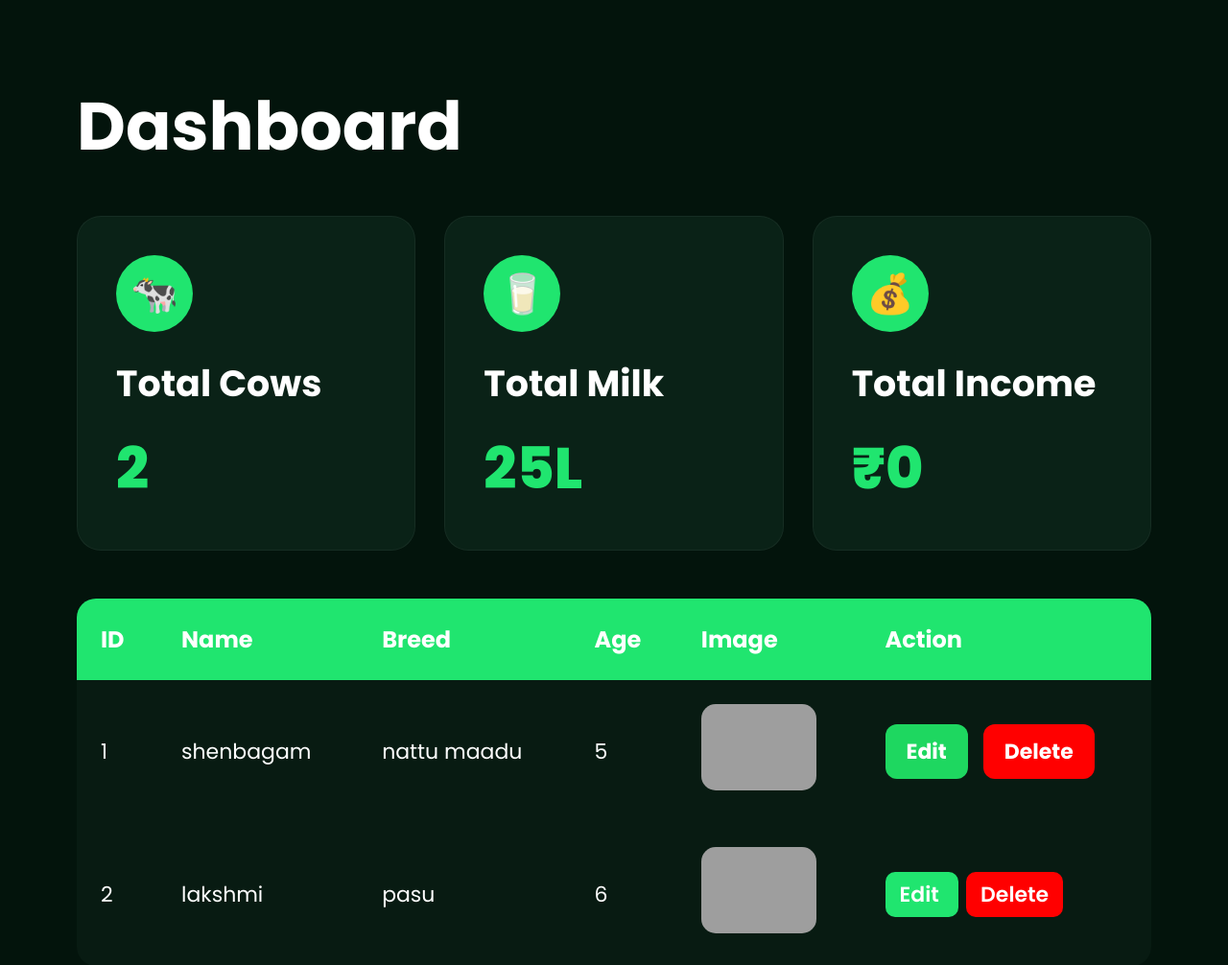
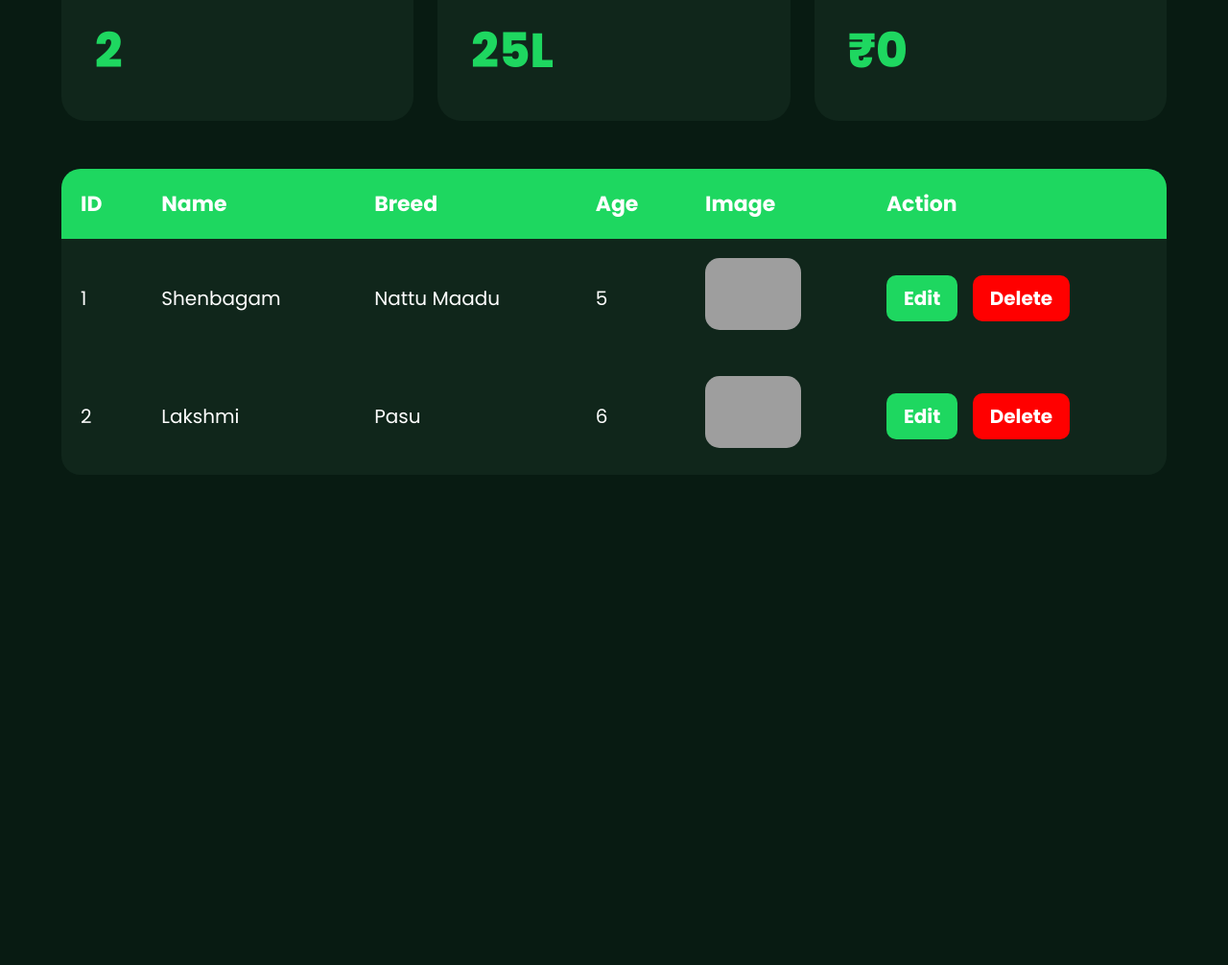
Before and after one commit to Kiyyappan973/smart-dairy-farm, a Flask app: page / in a window 1280 px wide. Shown: the part 801-1807 px from the top of the page at 96% size. After the commit the page ends 1268 px from the top, so only its background shows below. Run offline with Flask 3, Linux system fonts and the light colour scheme; the visitor is signed in with stand-in values (Sample User, id 1); data comes from the database, SQL or seed files in the repository; grey boxes are pictures that could not be loaded.

Commit message:
fixed action buttons

```diff
--- a/templates/home.html
+++ b/templates/home.html
@@ -17,180 +17,150 @@
         }
 
         body{
-            background:#03140c;
+            background:#081b12;
             color:white;
-            overflow-x:hidden;
         }
 
         nav{
             width:100%;
-            height:90px;
+            padding:20px 5%;
             display:flex;
+            justify-content:space-between;
             align-items:center;
-            justify-content:space-between;
-            padding:0 80px;
-            position:fixed;
+            position:relative;
+            overflow:hidden;
+        }
+
+        .nav-bg-slider{
+            position:absolute;
             top:0;
             left:0;
-            z-index:1000;
-            background:rgba(0,0,0,0.45);
-            backdrop-filter:blur(10px);
+            width:100%;
+            height:100%;
+            background-size:cover;
+            background-position:center;
+            animation:slider 15s infinite;
+            z-index:-1;
+            opacity:0.45;
+        }
+
+        @keyframes slider{
+
+        0%{
+        background-image:url('https://encrypted-tbn0.gstatic.com/images?q=tbn:ANd9GcTuBy1LWYk4XvwZ9b3XgTQtBx5kHFwkDwfYtr6I-VR_lA&s=10');
+        }
+
+        33%{
+        background-image:url('https://encrypted-tbn0.gstatic.com/images?q=tbn:ANd9GcRaIakCGKpsmtGUuUAtVAX-bLp1LVOZ5lRTAyEzgIObAg&s=10');
+        }
+
+        66%{
+        background-image:url('https://encrypted-tbn0.gstatic.com/images?q=tbn:ANd9GcS8IUZC5Mqh788Eu-iHIZaax4st_Y7rrLhiZP8laswH5g&s=10');
+        }
+
+        100%{
+        background-image:url('https://encrypted-tbn0.gstatic.com/images?q=tbn:ANd9GcTuBy1LWYk4XvwZ9b3XgTQtBx5kHFwkDwfYtr6I-VR_lA&s=10');
+        }
+
         }
 
         .logo{
-            font-size:48px;
+            font-size:42px;
             font-weight:800;
+            color:white;
+            z-index:2;
         }
 
         .logo span{
-            color:#20e56f;
+            color:#1ed760;
         }
 
         nav ul{
             display:flex;
-            gap:50px;
+            gap:40px;
             list-style:none;
+            z-index:2;
         }
 
         nav ul li a{
             text-decoration:none;
             color:white;
-            font-size:28px;
-            font-weight:600;
+            font-size:20px;
+            font-weight:700;
         }
 
         .profile img{
             width:70px;
-            height:70px;
             border-radius:50%;
-            border:3px solid #20e56f;
+            border:3px solid #1ed760;
+            position:relative;
+            z-index:2;
         }
 
         .hero{
-            width:100%;
-            height:100vh;
-            position:relative;
-            display:flex;
-            align-items:center;
-            padding:0 80px;
-            overflow:hidden;
+            padding:80px 5%;
         }
 
-        .hero::before{
-            content:'';
-            position:absolute;
-            width:100%;
-            height:100%;
-            top:0;
-            left:0;
-            background:
-            linear-gradient(rgba(0,0,0,0.6),rgba(0,0,0,0.6)),
-            url('https://images.unsplash.com/photo-1500595046743-cd271d694d30?q=80&w=1600');
-            background-size:cover;
-            background-position:center;
-            animation:bgzoom 15s infinite alternate;
+        .hero h1{
+            font-size:90px;
+            line-height:100px;
         }
 
-        @keyframes bgzoom{
-            0%{
-                transform:scale(1);
-            }
-
-            100%{
-                transform:scale(1.08);
-            }
+        .hero h1 span{
+            color:#1ed760;
         }
 
-        .hero-text{
-            position:relative;
-            z-index:2;
-            max-width:750px;
-        }
-
-        .hero-text h1{
-            font-size:110px;
-            line-height:120px;
-            font-weight:800;
-        }
-
-        .hero-text span{
-            color:#20e56f;
-        }
-
-        .hero-text p{
-            margin-top:25px;
-            font-size:28px;
-            line-height:45px;
-            color:#d8d8d8;
+        .hero p{
+            margin-top:20px;
+            font-size:24px;
+            color:#d7d7d7;
+            max-width:700px;
+            line-height:40px;
         }
 
         .hero-buttons{
-            margin-top:50px;
+            margin-top:40px;
             display:flex;
-            gap:25px;
+            gap:20px;
         }
 
         .hero-buttons a{
             text-decoration:none;
-            background:#20e56f;
+            background:#1ed760;
             color:white;
-            padding:22px 45px;
-            border-radius:18px;
-            font-size:24px;
+            padding:18px 35px;
+            border-radius:15px;
+            font-size:22px;
             font-weight:700;
-            transition:0.3s;
-        }
-
-        .hero-buttons a:hover{
-            transform:translateY(-5px);
-            box-shadow:0 10px 25px rgba(32,229,111,0.4);
         }
 
         .dashboard{
-            padding:80px;
-        }
-
-        .dashboard h2{
-            font-size:70px;
-            margin-bottom:40px;
+            padding:50px 5%;
         }
 
         .cards{
             display:flex;
-            gap:30px;
+            gap:25px;
             flex-wrap:wrap;
         }
 
         .card{
             flex:1;
-            min-width:280px;
-            background:#0a2217;
-            padding:40px;
+            min-width:250px;
+            background:#10261b;
+            padding:35px;
             border-radius:25px;
-            border:1px solid rgba(255,255,255,0.05);
-        }
-
-        .card-icon{
-            width:80px;
-            height:80px;
-            border-radius:50%;
-            background:#20e56f;
-            display:flex;
-            align-items:center;
-            justify-content:center;
-            font-size:40px;
-            margin-bottom:25px;
         }
 
         .card h3{
-            font-size:38px;
+            font-size:30px;
             margin-bottom:15px;
         }
 
         .card p{
-            font-size:60px;
+            font-size:50px;
+            color:#1ed760;
             font-weight:800;
-            color:#20e56f;
         }
 
         table{
@@ -202,79 +172,41 @@
         }
 
         th{
-            background:#20e56f;
-            padding:25px;
-            font-size:24px;
+            background:#1ed760;
+            padding:20px;
+            font-size:22px;
             text-align:left;
         }
 
         td{
-            padding:25px;
-            font-size:22px;
-            background:#081b12;
+            background:#10261b;
+            padding:20px;
+            font-size:20px;
         }
 
         td img{
-            width:120px;
+            width:100px;
             border-radius:15px;
         }
+
         .edit-btn{
-    background:#1ed760;
-    color:white;
-    padding:12px 22px;
-    border-radius:12px;
-    text-decoration:none;
-    font-weight:700;
-    margin-right:10px;
-    display:inline-block;
-}
+            background:#1ed760;
+            color:white;
+            padding:10px 18px;
+            border-radius:10px;
+            text-decoration:none;
+            font-weight:700;
+            margin-right:10px;
+        }
 
-.delete-btn{
-    background:red;
-    color:white;
-    padding:12px 22px;
-    border-radius:12px;
-    text-decoration:none;
-    font-weight:700;
-    display:inline-block;
-}
-.hero-slider{
-    position:fixed;
-    top:0;
-    left:0;
-    width:100%;
-    height:100vh;
-    z-index:-1;
-    background-size:cover;
-    background-position:center;
-    animation:slideShow 15s infinite;
-}
-
-.overlay{
-    width:100%;
-    height:100%;
-    background:rgba(0,0,0,0.65);
-}
-
-@keyframes slideShow{
-
-0%{
-background-image:url('https://encrypted-tbn0.gstatic.com/images?q=tbn:ANd9GcTuBy1LWYk4XvwZ9b3XgTQtBx5kHFwkDwfYtr6I-VR_lA&s=10');
-}
-
-33%{
-background-image:url('https://encrypted-tbn0.gstatic.com/images?q=tbn:ANd9GcRaIakCGKpsmtGUuUAtVAX-bLp1LVOZ5lRTAyEzgIObAg&s=10');
-}
-
-66%{
-background-image:url('https://encrypted-tbn0.gstatic.com/images?q=tbn:ANd9GcS8IUZC5Mqh788Eu-iHIZaax4st_Y7rrLhiZP8laswH5g&s=10');
-}
-
-100%{
-background-image:url('https://encrypted-tbn0.gstatic.com/images?q=tbn:ANd9GcTuBy1LWYk4XvwZ9b3XgTQtBx5kHFwkDwfYtr6I-VR_lA&s=10');
-}
-
-}
+        .delete-btn{
+            background:red;
+            color:white;
+            padding:10px 18px;
+            border-radius:10px;
+            text-decoration:none;
+            font-weight:700;
+        }
 
     </style>
 
@@ -282,19 +214,9 @@ background-image:url('https://encrypted-tbn0.gstatic.com/images?q=tbn:ANd9GcTuBy
 
 <body>
 
-<div class="hero-slider">
+    <nav>
 
-    <img src="https://encrypted-tbn0.gstatic.com/images?q=tbn:ANd9GcTuBy1LWYk4XvwZ9b3XgTQtBx5kHFwkDwfYtr6I-VR_lA&s=10">
-
-    <img src="https://encrypted-tbn0.gstatic.com/images?q=tbn:ANd9GcRaIakCGKpsmtGUuUAtVAX-bLp1LVOZ5lRTAyEzgIObAg&s=10">
-
-    <img src="https://encrypted-tbn0.gstatic.com/images?q=tbn:ANd9GcS8IUZC5Mqh788Eu-iHIZaax4st_Y7rrLhiZP8laswH5g&s=10">
-
-</div>
-
-<div class="overlay"></div>
-
-    <nav>
+        <div class="nav-bg-slider"></div>
 
         <div class="logo">
             Smart <span>Dairy</span> Farm
@@ -315,47 +237,38 @@ background-image:url('https://encrypted-tbn0.gstatic.com/images?q=tbn:ANd9GcTuBy
 
     <section class="hero">
 
-        <div class="hero-text">
+        <h1>
+            Smart <span>Dairy</span><br>
+            Farm
+        </h1>
 
-            <h1>
-                Smart <span>Dairy</span><br>
-                Farm
-            </h1>
+        <p>
+            Smart management system for modern dairy farms with milk tracking and cow management.
+        </p>
 
-            <p>
-                Smart management system for modern dairy farms with milk tracking, cow records and income reports.
-            </p>
-
-            <div class="hero-buttons">
-                <a href="/addcow">🐄 Add Cow</a>
-                <a href="/addmilk">🥛 Milk Entry</a>
-            </div>
-
+        <div class="hero-buttons">
+            <a href="/addcow">🐄 Add Cow</a>
+            <a href="/addmilk">🥛 Milk Entry</a>
         </div>
 
     </section>
 
     <section class="dashboard">
 
-        <h2>Dashboard</h2>
-
         <div class="cards">
 
             <div class="card">
-                <div class="card-icon">🐄</div>
-                <h3>Total Cows</h3>
+                <h3>🐄 Total Cows</h3>
                 <p>2</p>
             </div>
 
             <div class="card">
-                <div class="card-icon">🥛</div>
-                <h3>Total Milk</h3>
+                <h3>🥛 Total Milk</h3>
                 <p>25L</p>
             </div>
 
             <div class="card">
-                <div class="card-icon">💰</div>
-                <h3>Total Income</h3>
+                <h3>💰 Income</h3>
                 <p>₹0</p>
             </div>
 
@@ -374,55 +287,36 @@ background-image:url('https://encrypted-tbn0.gstatic.com/images?q=tbn:ANd9GcTuBy
 
             <tr>
                 <td>1</td>
-                <td>shenbagam</td>
-                <td>nattu maadu</td>
+                <td>Shenbagam</td>
+                <td>Nattu Maadu</td>
                 <td>5</td>
+
                 <td>
-                    <img src="https://images.unsplash.com/photo-1500595046743-cd271d694d30?q=80&w=500">
+                    <img src="https://encrypted-tbn0.gstatic.com/images?q=tbn:ANd9GcTuBy1LWYk4XvwZ9b3XgTQtBx5kHFwkDwfYtr6I-VR_lA&s=10">
                 </td>
+
                 <td>
-    <a href="/editcow/1" class="edit-btn">Edit</a>
-    <a href="/deletecow/1" class="delete-btn">Delete</a>
+                    <a href="/editcow/1" class="edit-btn">Edit</a>
 
-</tr>
+                    <a href="/deletecow/1" class="delete-btn">Delete</a>
+                </td>
+            </tr>
 
             <tr>
                 <td>2</td>
-                <td>lakshmi</td>
-                <td>pasu</td>
+                <td>Lakshmi</td>
+                <td>Pasu</td>
                 <td>6</td>
+
                 <td>
-                    <img src="https://images.unsplash.com/photo-1500595046743-cd271d694d30?q=80&w=500">
+                    <img src="https://encrypted-tbn0.gstatic.com/images?q=tbn:ANd9GcRaIakCGKpsmtGUuUAtVAX-bLp1LVOZ5lRTAyEzgIObAg&s=10">
                 </td>
 
-<td>
+                <td>
+                    <a href="/editcow/2" class="edit-btn">Edit</a>
 
-    <a href="/editcow/2"
-    style="
-    background:#20e56f;
-    color:white;
-    padding:8px 15px;
-    border-radius:10px;
-    text-decoration:none;
-    font-weight:600;
-    margin-right:8px;
-    ">
-    Edit
-    </a>
-
-    <a href="/deletecow/2"
-    style="
-    background:red;
-    color:white;
-    padding:8px 15px;
-    border-radius:10px;
-    text-decoration:none;
-    font-weight:600;
-    ">
-    Delete
-    </a>
-
-</td>
+                    <a href="/deletecow/2" class="delete-btn">Delete</a>
+                </td>
             </tr>
 
         </table>
```
